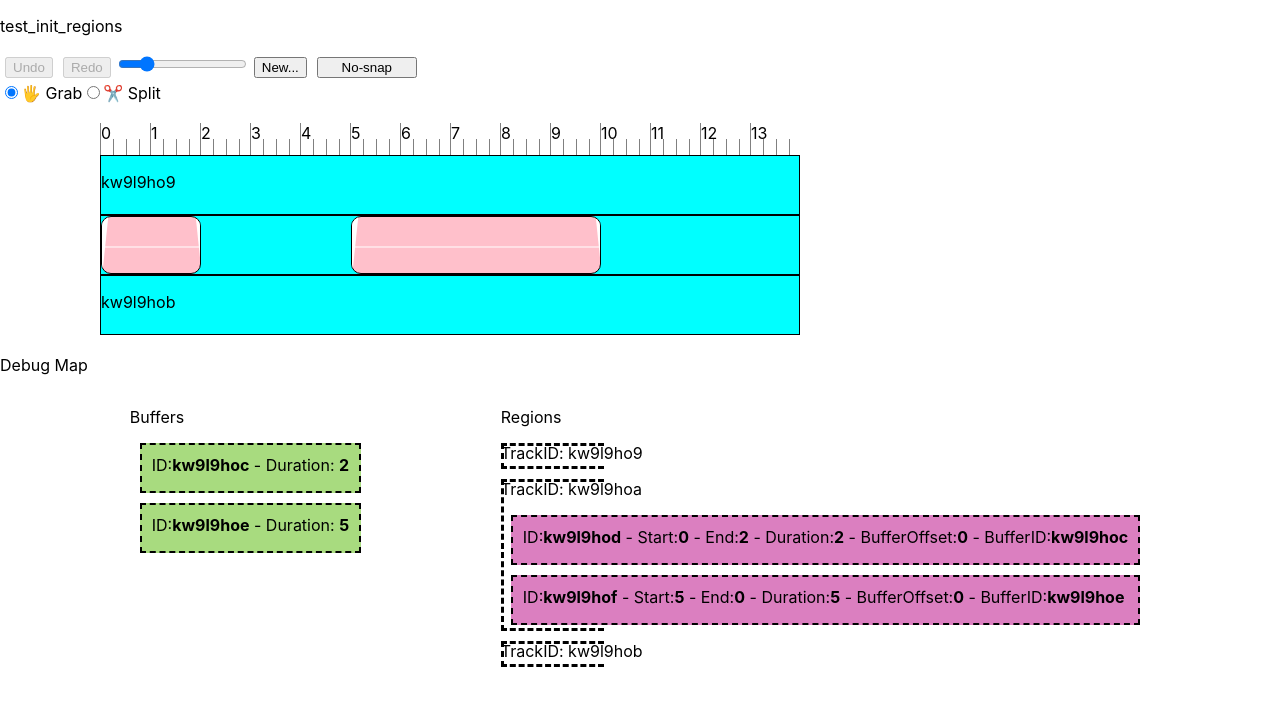
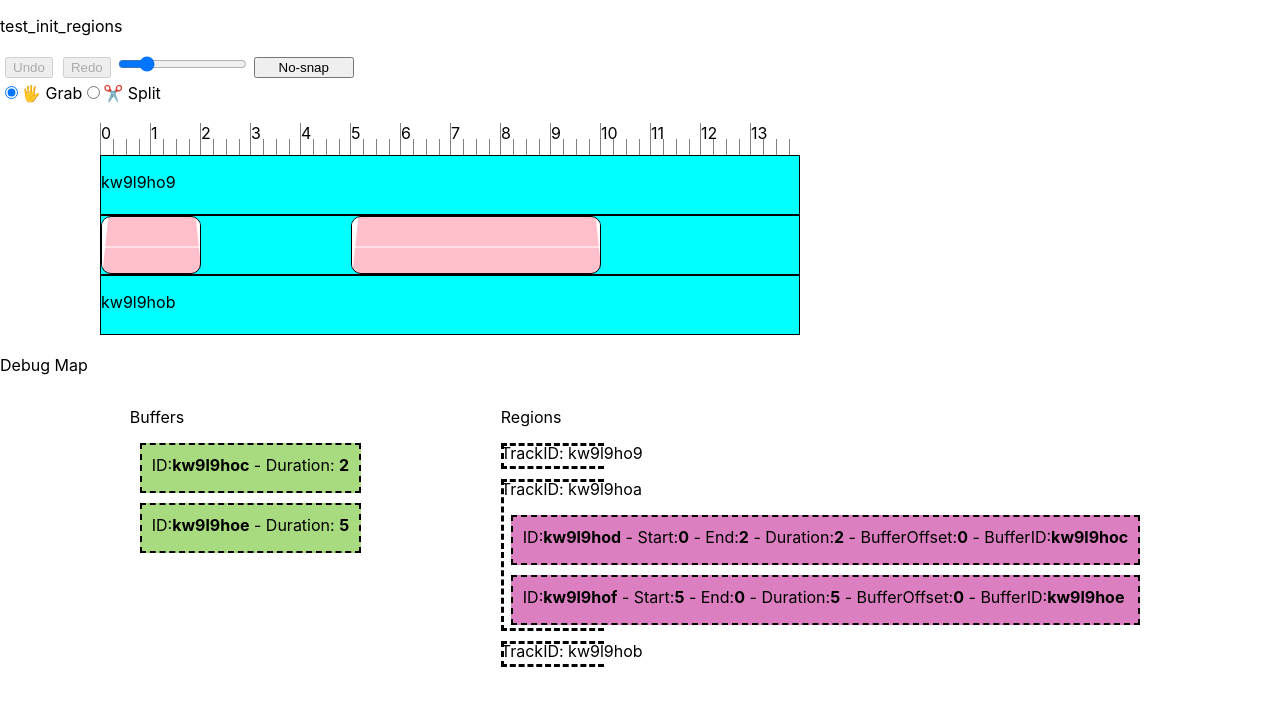
Before and after one commit to purewack/melonJuice-web, a React (Create React App) app: page / in a window 1280 px wide. Shown: the top 706 px of the page. Built offline with nearby package versions, Linux system fonts and the light colour scheme.

Commit message:
new button disabled for now

```diff
--- a/src/App.js
+++ b/src/App.js
@@ -242,10 +242,10 @@ function App() {
         }}
       />
 
-      <button onClick={()=>{
+      {/* <button onClick={()=>{
         tracksDispatch({type:'new'})
         setSongTitle('untitled')
-      }}> New... </button>
+      }}> New... </button> */}
 
       <button
         style={{width:100}}
```
